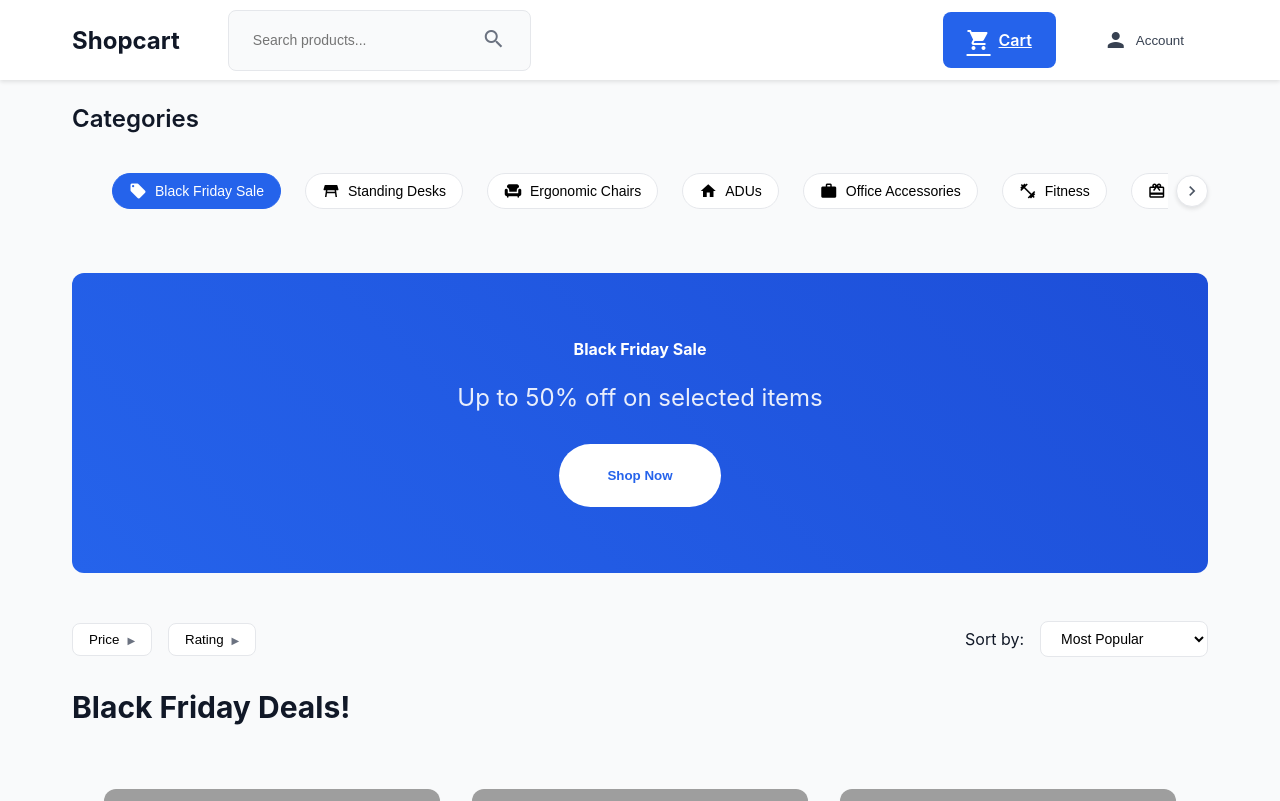
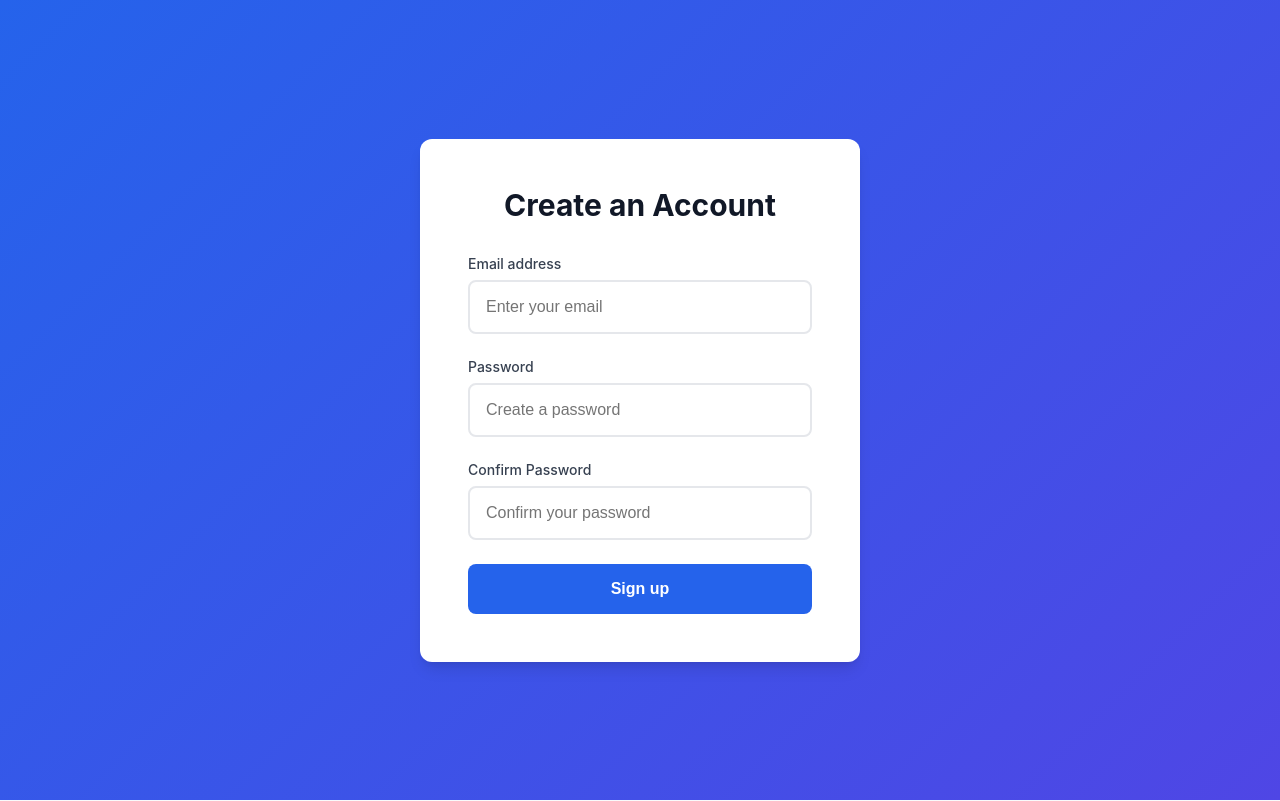
Before and after one commit to crunky0/cs308project, a React (Create React App) app in the folder online-store/: page /signup in a window 1280 px wide. Before the commit this address led to /products. Shown: the top 801 px of the page. Built offline with nearby package versions, Linux system fonts and the light colour scheme; grey boxes are pictures that could not be loaded.

Commit message:
Login and sign up update

```diff
--- a/online-store/src/App.tsx
+++ b/online-store/src/App.tsx
@@ -9,6 +9,8 @@ import Cart from './pages/customers/Cart';
 import Checkout from './pages/customers/Checkout';
 import Refund from './pages/customers/Refund';
 import OrdersPage from './pages/customers/Orders';
+import Login from './pages/auth/Login';
+import SignUp from './pages/auth/Signup';
 
 // PM routes
 
@@ -28,6 +30,8 @@ function App() {
             <Route path="/checkout" element={<Checkout />} />
             <Route path="/refund/:orderId" element={<Refund />} />
             <Route path="/orders" element={<OrdersPage />} />
+            <Route path="/login" element={<Login />} />
+            <Route path="/signup" element={<SignUp />} />
             {/* PM routes - add a prefix to distinguish them */}
 
 
--- a/online-store/src/components/customer/layout/Navbar.tsx
+++ b/online-store/src/components/customer/layout/Navbar.tsx
@@ -9,7 +9,7 @@ interface NavbarProps {
 }
 
 const Navbar: React.FC<NavbarProps> = ({ onSearch }) => {
-  const { user } = useAuth();
+  const { user, logout } = useAuth();
   const navigate = useNavigate();
   const { cart } = useCart();
   const itemsCount = cart.reduce((total: number, item: CartItem) => total + item.quantity, 0);
@@ -25,6 +25,11 @@ const Navbar: React.FC<NavbarProps> = ({ onSearch }) => {
     setIsAccountDropdownOpen(!isAccountDropdownOpen);
   };
 
+  const handleLogout = () => {
+    logout();
+    navigate('/product'); // Logout sonrası login sayfasına yönlendirme
+  };
+
   return (
     <nav className="navbar">
       <div className="nav-content">
@@ -34,8 +39,7 @@ const Navbar: React.FC<NavbarProps> = ({ onSearch }) => {
           </Link>
 
           <div className="nav-links">
-
-
+            {/* Eklenebilecek diğer navigasyon linkleri */}
           </div>
 
           <div className="search-bar">
@@ -58,6 +62,17 @@ const Navbar: React.FC<NavbarProps> = ({ onSearch }) => {
             Cart
             {itemsCount > 0 && <span className="cart-count">{itemsCount}</span>}
           </Link>
+
+          {!user ? (
+            <div className="auth-buttons">
+              <button onClick={() => navigate('/login')} className="auth-button">
+                Login
+              </button>
+              <button onClick={() => navigate('/signup')} className="auth-button">
+                Sign Up
+              </button>
+            </div>
+          ) : (
             <div className="account-dropdown">
               <button className="account-button" onClick={toggleAccountDropdown}>
                 <span className="material-icons">person</span>
@@ -73,9 +88,14 @@ const Navbar: React.FC<NavbarProps> = ({ onSearch }) => {
                     <span className="material-icons">settings</span>
                     Settings
                   </Link>
+                  <button onClick={handleLogout} className="dropdown-item logout-button">
+                    <span className="material-icons">logout</span>
+                    Logout
+                  </button>
                 </div>
               )}
             </div>
+          )}
         </div>
       </div>
     </nav>
--- /dev/null
+++ b/online-store/src/pages/auth/Signup.tsx
@@ -0,0 +1,97 @@
+import { useState } from 'react';
+import { useNavigate } from 'react-router-dom';
+import './Login.css';
+
+const mockUsers: { email: string; password: string }[] = [];
+
+const SignUp = () => {
+  const [email, setEmail] = useState('');
+  const [password, setPassword] = useState('');
+  const [confirmPassword, setConfirmPassword] = useState('');
+  const [error, setError] = useState('');
+  const [isLoading, setIsLoading] = useState(false);
+  const navigate = useNavigate();
+
+  const handleSubmit = (e: React.FormEvent) => {
+    e.preventDefault();
+    setIsLoading(true);
+    setError('');
+
+    if (password !== confirmPassword) {
+      setError('Passwords do not match');
+      setIsLoading(false);
+      return;
+    }
+
+    // Check if the user already exists
+    const userExists = mockUsers.some((user) => user.email === email);
+    if (userExists) {
+      setError('User already exists');
+      setIsLoading(false);
+      return;
+    }
+
+    // Simulate user registration
+    mockUsers.push({ email, password });
+    console.log('Registered users:', mockUsers); // To see the registered users
+    setTimeout(() => {
+      setIsLoading(false);
+      navigate('/login'); // Redirect to login after successful registration
+    }, 1000); // Simulate a network delay
+  };
+
+  return (
+    <div className="login-container">
+      <div className="login-box">
+        <h2>Create an Account</h2>
+
+        <form onSubmit={handleSubmit}>
+          {error && <div className="error-message">{error}</div>}
+
+          <div className="form-group">
+            <label>Email address</label>
+            <input
+              type="email"
+              required
+              value={email}
+              onChange={(e) => setEmail(e.target.value)}
+              placeholder="Enter your email"
+            />
+          </div>
+
+          <div className="form-group">
+            <label>Password</label>
+            <input
+              type="password"
+              required
+              value={password}
+              onChange={(e) => setPassword(e.target.value)}
+              placeholder="Create a password"
+            />
+          </div>
+
+          <div className="form-group">
+            <label>Confirm Password</label>
+            <input
+              type="password"
+              required
+              value={confirmPassword}
+              onChange={(e) => setConfirmPassword(e.target.value)}
+              placeholder="Confirm your password"
+            />
+          </div>
+
+          <button
+            type="submit"
+            className="submit-button"
+            disabled={isLoading}
+          >
+            {isLoading ? 'Signing up...' : 'Sign up'}
+          </button>
+        </form>
+      </div>
+    </div>
+  );
+};
+
+export default SignUp;
```
Lines whose indentation alone changed are shown as unchanged.
